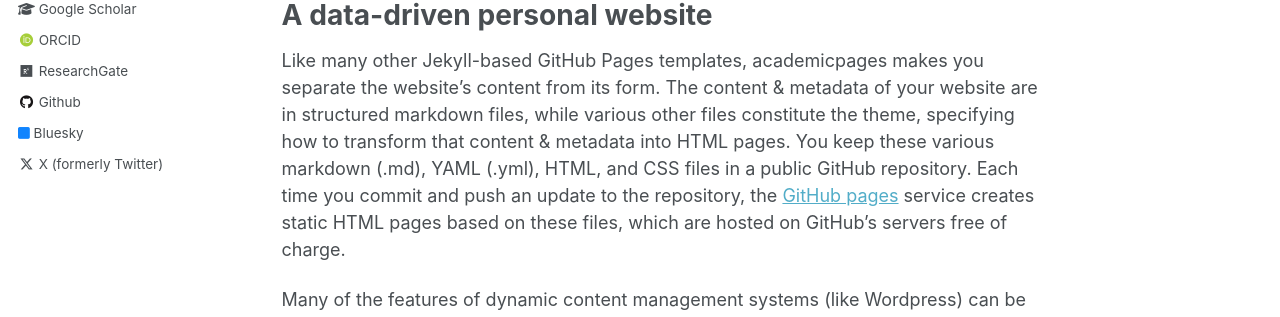
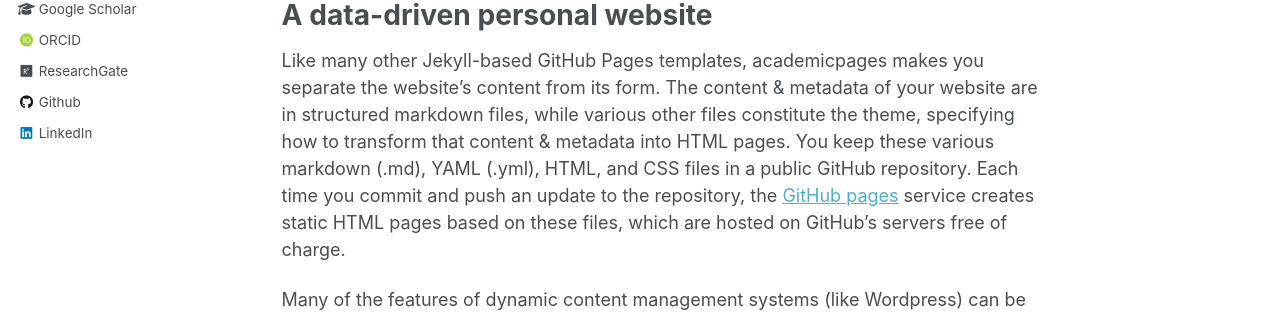
Before and after one commit to Hassan-Fawaz/Hassan-Fawaz.github.io, a Jekyll site: the page built from _pages/about.md, in a window 1280 px wide. Shown: the part 483-800 px from the top of the page. Built offline with Jekyll 4.4.1, drawn with Linux system fonts in a browser that asks for light colours; some web fonts are replaced.

Commit message:
Update _config.yml

```diff
--- a/_config.yml
+++ b/_config.yml
@@ -46,7 +46,7 @@ author:
   stackoverflow    : # User number or user number and name (i.e., use "1" or "1/jeff-atwood")
 
   # Social media
-  bluesky          : "bsky.app" # Replace this with you Bluesky username
+  bluesky          : #"bsky.app" # Replace this with you Bluesky username
   facebook         : # Username
   flickr           : # Username
   foursquare       : # Username
@@ -55,7 +55,7 @@ author:
   keybase          : # Username
   instagram        : # Username
   lastfm           : # Username
-  linkedin         : # Username
+  linkedin         : "hassan-fawaz-9446181b0"
   mastodon         : # URL
   medium           : # URL
   pinterest        : # Username
@@ -63,7 +63,7 @@ author:
   steam            : # Username
   telegram         : # URL
   tumblr           : # Username
-  twitter          : "UniofOxford"  # Replace this with your X / Twitter handle
+  twitter          : #"UniofOxford"  # Replace this with your X / Twitter handle
   vine             : # Username
   weibo            : # Username
   wikipedia        : # Username
```
